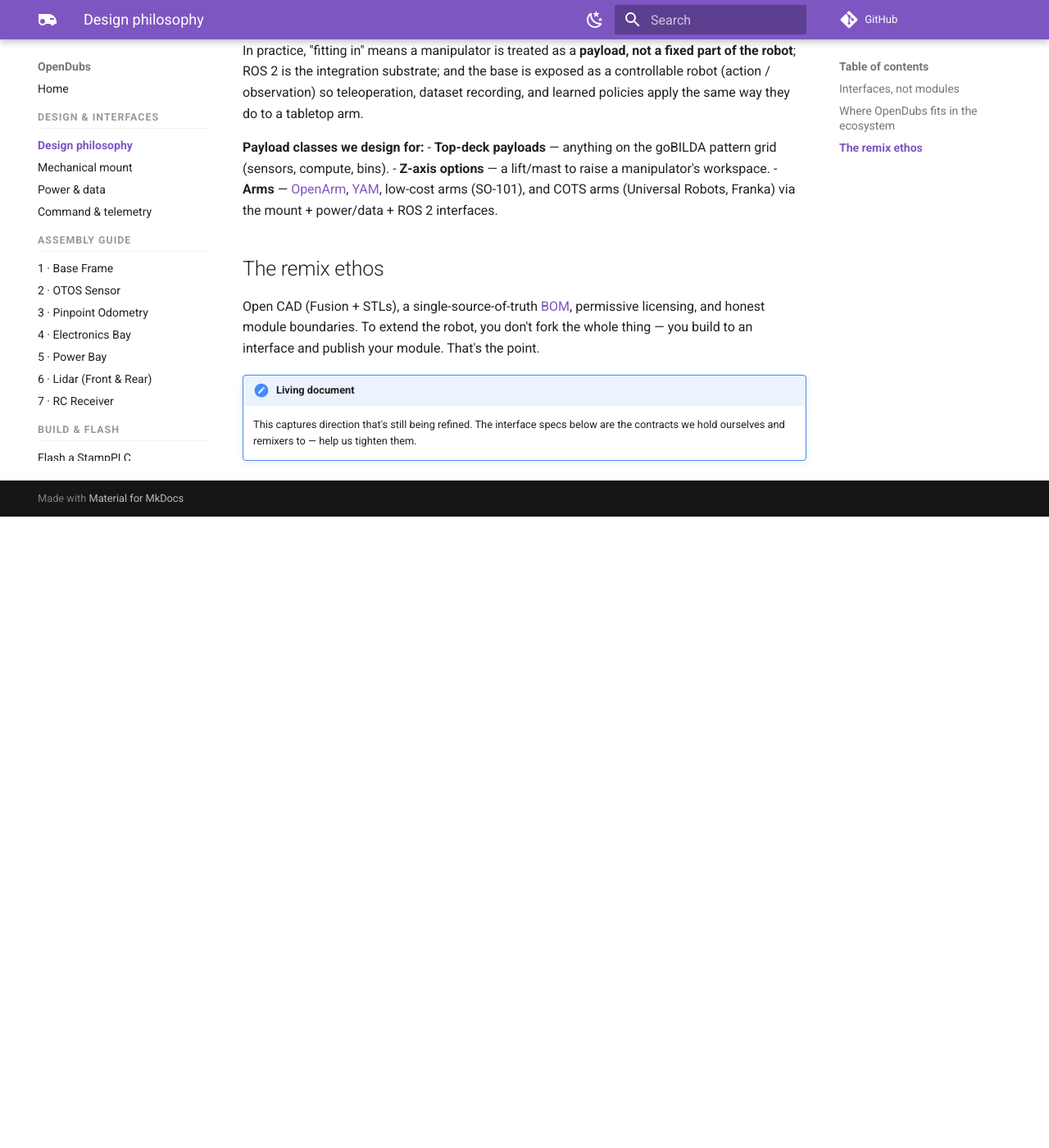
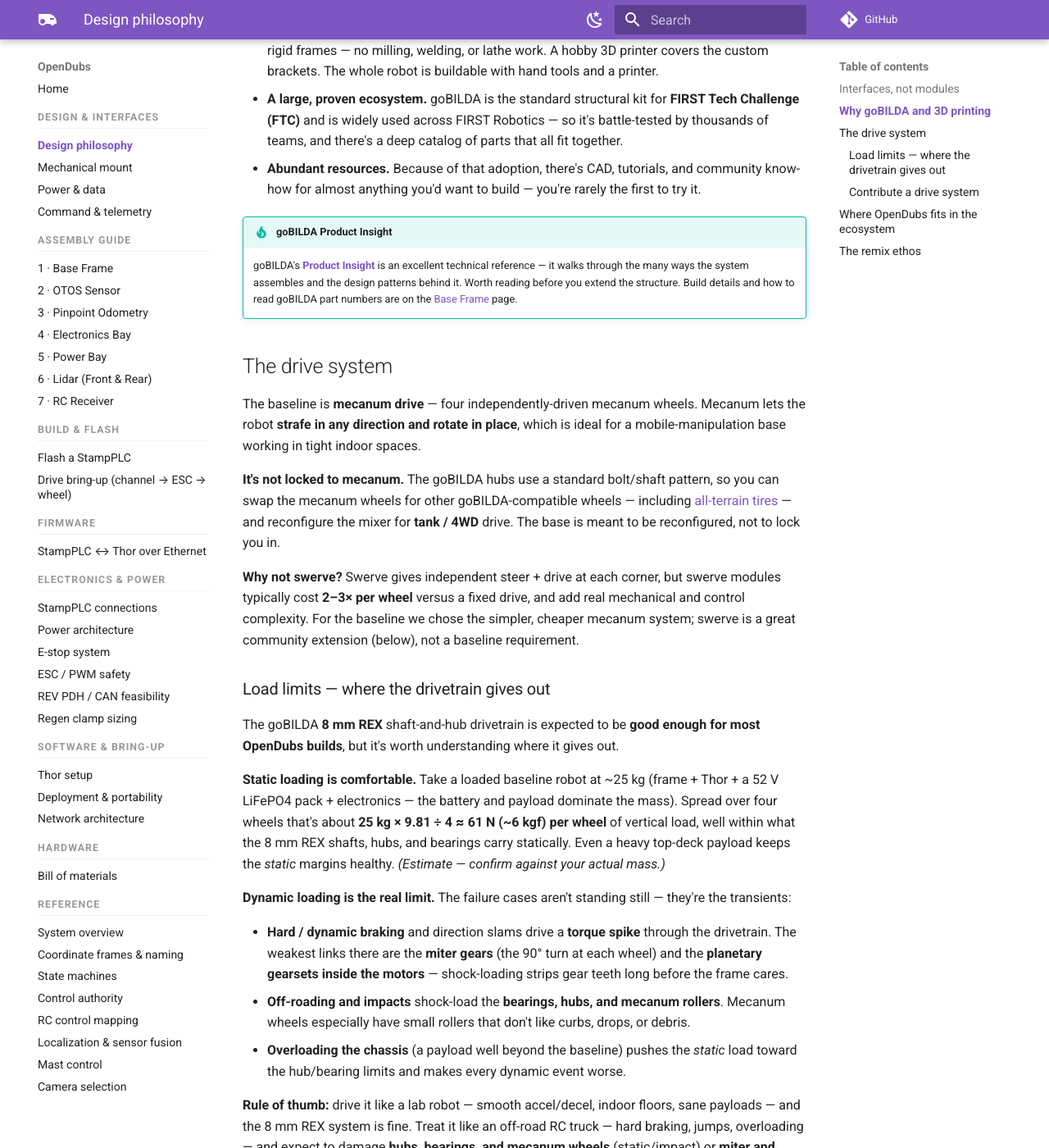
Before and after one commit to UW-Allen-School-Robotics/opendubs, an MkDocs documentation site: the page built from docs/design-philosophy.md, in a window 1280 px wide and 1400 px high, scrolled down 871 px. Shown: the whole window at 82% size. Built offline with MkDocs 1.6.1 and Material for MkDocs 9.7.7, drawn with Linux system fonts in a browser that asks for light colours; comment, search, counter and statistics services are not loaded; before the commit the page ends 1501 px from its top, so only the background shows below that; some of the changed text lies outside the part shown.

Commit message:
docs: explain goBILDA + 3D printing and the drive system (why + limits)
Design-philosophy pickups from the punch list:
- What goBILDA is and why we use it + 3D printing (modular/no-fab, the FTC/FIRST
  ecosystem, abundant resources); link goBILDA's Product Insight (also added to the
  Base Frame resources).
- Why mecanum (strafe + rotate-in-place), that it's reconfigurable to tank/4WD and
  other wheels (all-terrain link), and why not swerve (2-3x/wheel cost + complexity).
- Load-limit analysis of the 8mm REX drivetrain: static is comfortable (~61N/wheel
  at ~25kg), dynamic is the limit — hard braking/off-road/overload damage
  hubs/bearings/mecanum wheels (static/impact) or miter/planetary gears (dynamic).
- Encourage community drive systems (off-road, swerve) + note the 12mm REX upgrade
  path (hex drive, 12mm RC wheels/hubs).

Co-Authored-By: Claude Opus 4.8 <noreply@anthropic.com>

```diff
--- a/docs/design-philosophy.md
+++ b/docs/design-philosophy.md
@@ -21,6 +21,80 @@ interface contracts are what let a *stranger's* module or arm drop in:
   mounted arm knows where it is.
 
 If your addition honors those four, it works. That's the whole contract.
+
+## Why goBILDA and 3D printing
+
+The structure is **goBILDA** — an aluminum building system of extruded channel, pattern-hole
+plates, hubs, and shafts (sold through **ServoCity**) — combined with **3D-printed** brackets and
+enclosures for the parts that don't need metal. We chose this pairing deliberately:
+
+- **Modular, no fabrication machinery.** goBILDA parts bolt together on a regular hole grid into
+  rigid frames — no milling, welding, or lathe work. A hobby 3D printer covers the custom
+  brackets. The whole robot is buildable with hand tools and a printer.
+- **A large, proven ecosystem.** goBILDA is the standard structural kit for **FIRST Tech
+  Challenge (FTC)** and is widely used across FIRST Robotics — so it's battle-tested by thousands
+  of teams, and there's a deep catalog of parts that all fit together.
+- **Abundant resources.** Because of that adoption, there's CAD, tutorials, and community
+  know-how for almost anything you'd want to build — you're rarely the first to try it.
+
+!!! tip "goBILDA Product Insight"
+    goBILDA's [**Product Insight**](https://www.servocity.com/product-insights) is an excellent
+    technical reference — it walks through the many ways the system assembles and the design
+    patterns behind it. Worth reading before you extend the structure. Build details and how to
+    read goBILDA part numbers are on the [Base Frame](build/base-frame.md) page.
+
+## The drive system
+
+The baseline is **mecanum drive** — four independently-driven mecanum wheels. Mecanum lets the
+robot **strafe in any direction and rotate in place**, which is ideal for a mobile-manipulation
+base working in tight indoor spaces.
+
+**It's not locked to mecanum.** The goBILDA hubs use a standard bolt/shaft pattern, so you can
+swap the mecanum wheels for other goBILDA-compatible wheels — including
+[all-terrain tires](https://www.servocity.com/all-terrain-wheels-tires/) — and reconfigure the
+mixer for **tank / 4WD** drive. The base is meant to be reconfigured, not to lock you in.
+
+**Why not swerve?** Swerve gives independent steer + drive at each corner, but swerve modules
+typically cost **2–3× per wheel** versus a fixed drive, and add real mechanical and control
+complexity. For the baseline we chose the simpler, cheaper mecanum system; swerve is a great
+community extension (below), not a baseline requirement.
+
+### Load limits — where the drivetrain gives out
+
+The goBILDA **8 mm REX** shaft-and-hub drivetrain is expected to be **good enough for most
+OpenDubs builds**, but it's worth understanding where it gives out.
+
+**Static loading is comfortable.** Take a loaded baseline robot at ~25 kg (frame + Thor + a 52 V
+LiFePO4 pack + electronics — the battery and payload dominate the mass). Spread over four wheels
+that's about **25 kg × 9.81 ÷ 4 ≈ 61 N (~6 kgf) per wheel** of vertical load, well within what
+the 8 mm REX shafts, hubs, and bearings carry statically. Even a heavy top-deck payload keeps the
+*static* margins healthy. *(Estimate — confirm against your actual mass.)*
+
+**Dynamic loading is the real limit.** The failure cases aren't standing still — they're the
+transients:
+
+- **Hard / dynamic braking** and direction slams drive a **torque spike** through the drivetrain.
+  The weakest links there are the **miter gears** (the 90° turn at each wheel) and the
+  **planetary gearsets inside the motors** — shock-loading strips gear teeth long before the frame
+  cares.
+- **Off-roading and impacts** shock-load the **bearings, hubs, and mecanum rollers**. Mecanum
+  wheels especially have small rollers that don't like curbs, drops, or debris.
+- **Overloading the chassis** (a payload well beyond the baseline) pushes the *static* load toward
+  the hub/bearing limits and makes every dynamic event worse.
+
+**Rule of thumb:** drive it like a lab robot — smooth accel/decel, indoor floors, sane payloads —
+and the 8 mm REX system is fine. Treat it like an off-road RC truck — hard braking, jumps,
+overloading — and expect to damage **hubs, bearings, and mecanum wheels** (static/impact) or
+**miter and planetary gears** (dynamic torque) first.
+
+### Contribute a drive system
+
+We plan to — and encourage the community to — develop **alternative drive systems**: off-road
+patterns, higher-load drivetrains, and **swerve** modules. If you build one, contribute it back.
+
+A heavier or more demanding design might step up to goBILDA's **12 mm REX** drive system, whose
+hex drive is compatible with **12 mm RC-style wheels and hubs** — a stronger shaft/hub interface
+with a broader selection of off-road tires.
 
 ## Where OpenDubs fits in the ecosystem
 
```
Also changed, not shown: 1 other file.
